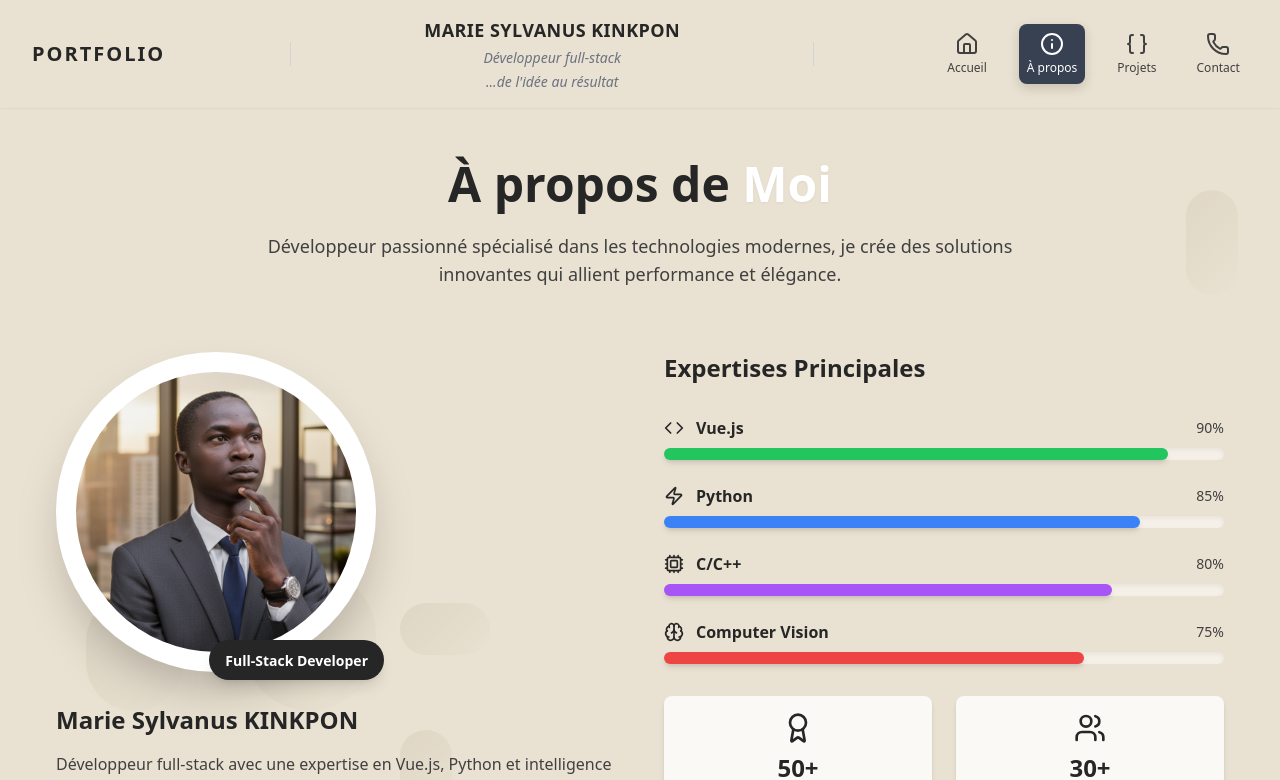
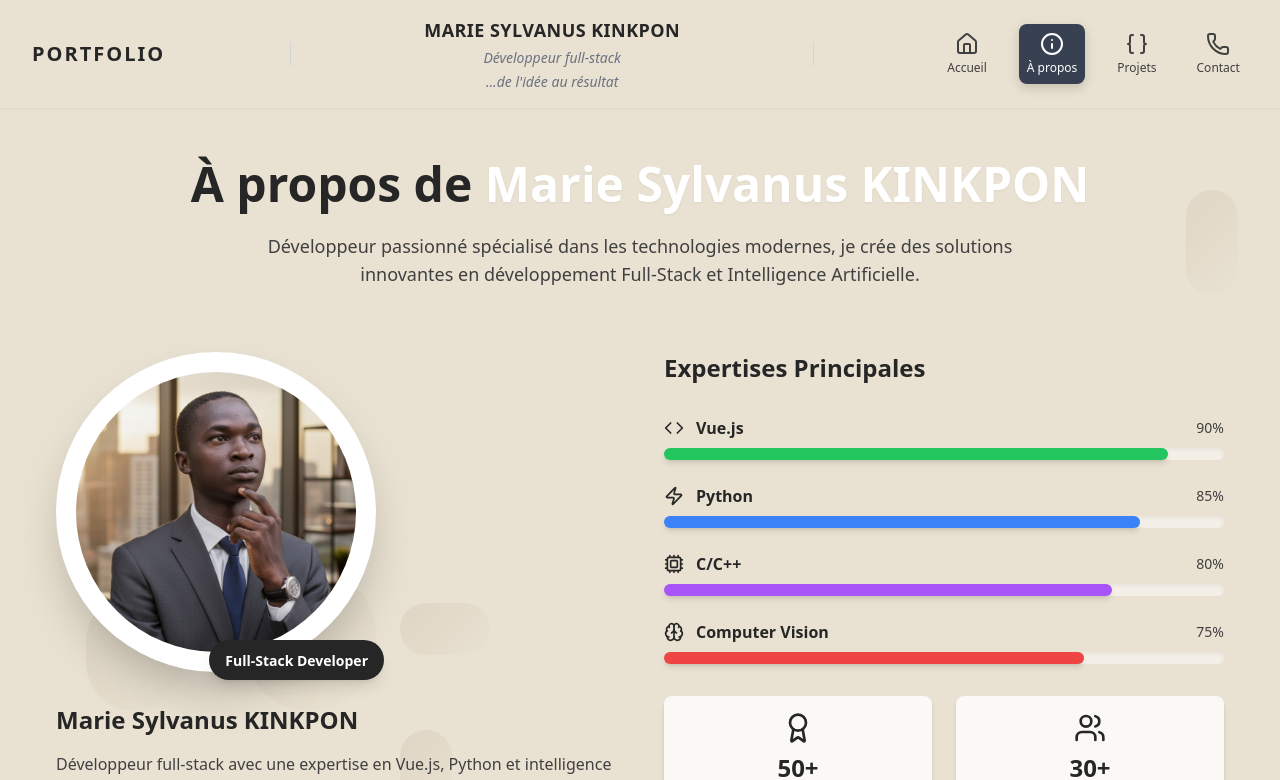
Before and after one commit to Sknyves/marie-sylvanus, a Vue app: page /about in a window 1280 px wide. Shown: the top 780 px of the page. Built offline with nearby package versions, Linux system fonts and the light colour scheme.

Commit message:
Complete SEO optimization with structured data and dynamic meta tags

```diff
--- a/index.html
+++ b/index.html
@@ -1,20 +1,71 @@
 <!DOCTYPE html>
-<html lang="">
+<html lang="fr">
+
 <head>
-    <title>Marie Sylvanus KINKPON | Développeur Full-Stack - Portfolio</title>
-    <meta name="description" content="Portfolio de Marie Sylvanus KINKPON, développeur full-stack passionné. Découvrez mes projets en développement web et mes compétences techniques.">
-    <meta name="keywords" content="portfolio, Sylvanus, KINKPON, Marie, développeur, full-stack, web, développement, Vue.js, JavaScript, React, Node.js, IA, intelligence artificielle">
+  <meta charset="UTF-8">
+  <link rel="icon" href="/logo.png">
+  <meta name="viewport" content="width=device-width, initial-scale=1.0">
+
+  <!-- Performance Optimization -->
+  <link rel="preconnect" href="https://fonts.googleapis.com">
+  <link rel="preconnect" href="https://fonts.gstatic.com" crossorigin>
+  <link rel="dns-prefetch" href="https://vercel.app">
+
+  <title>Marie Sylvanus KINKPON | Développeur Full-Stack & IA - Portfolio</title>
+  <meta name="description"
+    content="Découvrez le portfolio de Marie Sylvanus KINKPON, développeur full-stack expert en Vue.js, Python et Intelligence Artificielle. Solutions web innovantes et performantes.">
+  <meta name="keywords"
+    content="Marie Sylvanus KINKPON, développeur full-stack, portfolio, Vue.js, Python, Intelligence Artificielle, Computer Vision, développement web Bénin">
   <meta name="author" content="Marie Sylvanus KINKPON">
+  <link rel="canonical" href="https://marie-sylvanus.vercel.app/">
 
   <!-- Open Graph -->
-    <meta property="og:title" content="Marie Sylvanus KINKPON - Développeur Full-Stack">
-    <meta property="og:description" content="Portfolio professionnel de Marie Sylvanus KINKPON, développeur full-stack et IA">
+  <meta property="og:title" content="Marie Sylvanus KINKPON | Développeur Full-Stack & IA">
+  <meta property="og:description"
+    content="Portfolio professionnel de Marie Sylvanus KINKPON : développeur full-stack passionné par l'IA et le web moderne.">
   <meta property="og:type" content="website">
   <meta property="og:url" content="https://marie-sylvanus.vercel.app/">
+  <meta property="og:image" content="https://marie-sylvanus.vercel.app/banner.png">
+
+  <!-- Structured Data (JSON-LD) -->
+  <script type="application/ld+json">
+    {
+      "@context": "https://schema.org",
+      "@type": "Person",
+      "name": "Marie Sylvanus KINKPON",
+      "jobTitle": "Développeur Full-Stack & Intelligence Artificielle",
+      "url": "https://marie-sylvanus.vercel.app",
+      "image": "https://marie-sylvanus.vercel.app/about-photo.png",
+      "sameAs": [
+        "https://github.com/Sknyves",
+        "https://www.linkedin.com/in/marie-sylvanus-734b432a9/"
+      ],
+      "knowsAbout": ["Vue.js", "Python", "Django", "TensorFlow", "Computer Vision", "JavaScript", "C++"],
+      "alumniOf": {
+        "@type": "Organization",
+        "name": "Formation Développement Full-Stack"
+      }
+    }
+    </script>
+  <script type="application/ld+json">
+    {
+      "@context": "https://schema.org",
+      "@type": "WebSite",
+      "name": "Marie Sylvanus KINKPON - Portfolio",
+      "url": "https://marie-sylvanus.vercel.app",
+      "description": "Portfolio professionnel de Marie Sylvanus KINKPON, développeur full-stack expert en Vue.js, Python et Intelligence Artificielle",
+      "author": {
+        "@type": "Person",
+        "name": "Marie Sylvanus KINKPON"
+      }
+    }
+    </script>
 </head>
+
 <body>
   <div id="app"></div>
   <script type="module" src="/src/main.js"></script>
   <script src="/tailwindcss.js"></script>
 </body>
+
 </html>
--- a/src/components/AboutSection.vue
+++ b/src/components/AboutSection.vue
@@ -205,11 +205,11 @@ onMounted(() => {
       <!-- En-tête -->
       <div class="text-center mb-16">
         <h1 class="section-title text-4xl md:text-5xl font-bold text-neutral-800 mb-6">
-          À propos de <span class="text-white drop-shadow-sm">Moi</span>
+          À propos de <span class="text-white drop-shadow-sm">Marie Sylvanus KINKPON</span>
         </h1>
         <p class="section-description text-lg text-neutral-700 max-w-3xl mx-auto">
           Développeur passionné spécialisé dans les technologies modernes,
-          je crée des solutions innovantes qui allient performance et élégance.
+          je crée des solutions innovantes en développement Full-Stack et Intelligence Artificielle.
         </p>
       </div>
 
@@ -259,7 +259,7 @@ onMounted(() => {
 
         <!-- Compétences principales -->
         <div>
-          <h3 class="text-2xl font-bold text-neutral-800 mb-8">Expertises Principales</h3>
+          <h2 class="text-2xl font-bold text-neutral-800 mb-8">Expertises Principales</h2>
 
           <div class="space-y-6 mb-8">
             <div v-for="(skill, index) in skills" :key="index" class="skill-item group">
@@ -297,7 +297,7 @@ onMounted(() => {
 
       <!-- Stack Technologique -->
       <div class="mb-20">
-        <h3 class="text-3xl font-bold text-neutral-800 text-center mb-12">Stack Technologique</h3>
+        <h2 class="text-3xl font-bold text-neutral-800 text-center mb-12">Ma Stack Technologique</h2>
 
         <div class="grid grid-cols-1 md:grid-cols-2 lg:grid-cols-4 gap-6">
           <div v-for="(items, category, index) in technologies" :key="index" class="tech-category text-center">
@@ -319,9 +319,9 @@ onMounted(() => {
 
       <!-- Philosophie -->
       <div class="philosophy-section bg-white bg-opacity-90 rounded-3xl p-8 md:p-12 shadow-lg">
-        <h3 class="text-2xl md:text-3xl font-bold text-neutral-800 text-center mb-8">
-          Ma Vision du Développement
-        </h3>
+        <h2 class="text-2xl md:text-3xl font-bold text-neutral-800 text-center mb-8">
+          Ma Vision du Développement Web & IA
+        </h2>
         <div class="grid grid-cols-1 md:grid-cols-3 gap-8">
           <div class="philosophy-item text-center">
             <div class="w-16 h-16 bg-[#E9E1D1] rounded-full flex items-center justify-center mx-auto mb-4">
--- a/src/components/about.vue
+++ b/src/components/about.vue
@@ -144,8 +144,8 @@ onMounted(() => {
         <!-- Contenu principal -->
         <div class="w-full md:w-2/3 space-y-6 md:space-y-8 px-4 md:px-12">
           <div class="text-center">
-            <p class="about-title font-bold text-3xl md:text-4xl text-neutral-800">À propos de moi</p>
-            <p class="about-subtitle text-sm md:text-base italic text-gray-600 mt-2">Développeur full-stack passionné</p>
+            <h2 class="about-title font-bold text-3xl md:text-4xl text-neutral-800">À propos de Marie Sylvanus KINKPON</h2>
+            <p class="about-subtitle text-sm md:text-base italic text-gray-600 mt-2">Expert Développeur Full-Stack & Solutions IA</p>
           </div>
 
           <div class="space-y-6">
--- a/src/components/banner.vue
+++ b/src/components/banner.vue
@@ -116,13 +116,13 @@ onMounted(() => {
 <template>
     <div ref="bannerContainer" class="flex flex-col lg:flex-row p-4 h-auto min-h-screen items-center justify-center gap-8 md:gap-16 mt-16 md:mt-24">
         <div class="card-container relative w-full lg:w-1/2 h-[120vh] lg:h-[120vh] flex flex-col items-center justify-center border border-neutral-300 rounded-lg shadow-lg overflow-hidden">
-            <p class="title-text text-2xl md:text-3xl lg:text-4xl font-semibold text-neutral-800 text-center mb-4 md:mb-8 px-4">
-                MON PORTFOLIO
-            </p>
+            <h1 class="title-text text-2xl md:text-3xl lg:text-4xl font-semibold text-neutral-800 text-center mb-4 md:mb-8 px-4">
+                MARIE SYLVANUS KINKPON | PORTFOLIO
+            </h1>
 
             <img
                 :src="bannerImage"
-                alt="Bannière principale MELDEV 2025"
+                alt="Bannière principale Marie Sylvanus KINKPON - Développeur Full-Stack"
                 class="main-image w-48 md:w-64 lg:w-80 h-auto object-cover brightness-75 mb-16 md:mb-32 transform transition-transform duration-700 hover:scale-105"
                 loading="lazy"
             >
@@ -135,7 +135,7 @@ onMounted(() => {
                         class="w-16 h-16 md:w-20 md:h-20 object-cover"
                     >
                     <p class="font-semibold text-sm md:text-base mt-2">MELDEV</p>
-                    <p class="text-xs md:text-sm">2025</p>
+                    <p class="text-xs md:text-sm">2026</p>
                 </div>
             </div>
         </div>
--- a/src/components/contact.vue
+++ b/src/components/contact.vue
@@ -277,7 +277,7 @@ onMounted(() => {
           <div class="absolute -bottom-10 -left-10 w-24 h-24 rounded-full bg-white opacity-20"></div>
 
           <h3 class="text-2xl font-bold text-neutral-800 mb-6 relative z-10">
-            Envoyez un message via WhatsApp
+            Me contacter via WhatsApp
           </h3>
 
           <form @submit.prevent="submitForm" class="space-y-6 relative z-10">
@@ -371,7 +371,7 @@ onMounted(() => {
           <!-- Coordonnées -->
           <div>
             <h3 class="text-2xl font-bold text-neutral-800 mb-6">
-              Mes coordonnées
+              Coordonnées de Marie Sylvanus KINKPON
             </h3>
 
             <div class="space-y-4">
--- a/src/router/index.js
+++ b/src/router/index.js
@@ -8,22 +8,38 @@ const routes = [
   {
     path: '/',
     name: 'home',
-    component: Home
+    component: Home,
+    meta: {
+      title: 'Marie Sylvanus KINKPON | Développeur Full-Stack & IA',
+      description: 'Découvrez le portfolio de Marie Sylvanus KINKPON, développeur full-stack expert en Vue.js, Python et Intelligence Artificielle. Solutions web innovantes et performantes.'
+    }
   },
   {
     path: '/about',
     name: 'about',
-    component: About
+    component: About,
+    meta: {
+      title: 'À propos | Marie Sylvanus KINKPON',
+      description: 'Développeur full-stack passionné spécialisé en Vue.js, Python, Django et Intelligence Artificielle. Découvrez mon parcours, mes compétences techniques et ma vision du développement web moderne.'
+    }
   },
   {
     path: '/projets',
     name: 'projets',
-    component: Projects
+    component: Projects,
+    meta: {
+      title: 'Mes Réalisations | Portfolio Marie Sylvanus',
+      description: 'Explorez mes projets de développement web, applications desktop et solutions IA. Portfolio incluant des applications Vue.js, systèmes de Computer Vision et APIs Django.'
+    }
   },
   {
     path: '/contact',
     name: 'contact',
-    component: Contact
+    component: Contact,
+    meta: {
+      title: 'Contactez-moi | Marie Sylvanus KINKPON',
+      description: 'Vous avez un projet web ou une idée d\'application ? Contactez Marie Sylvanus KINKPON pour discuter de vos besoins en développement full-stack, IA ou solutions sur mesure.'
+    }
   }
 ]
 
@@ -35,4 +51,26 @@ const router = createRouter({
   }
 })
 
+router.afterEach((to) => {
+  // Update title
+  document.title = to.meta.title || 'Marie Sylvanus KINKPON - Portfolio'
+
+  // Update meta description
+  const metaDescription = document.querySelector('meta[name="description"]')
+  if (metaDescription && to.meta.description) {
+    metaDescription.setAttribute('content', to.meta.description)
+  }
+
+  // Update Open Graph tags
+  const ogTitle = document.querySelector('meta[property="og:title"]')
+  const ogDescription = document.querySelector('meta[property="og:description"]')
+
+  if (ogTitle && to.meta.title) {
+    ogTitle.setAttribute('content', to.meta.title)
+  }
+  if (ogDescription && to.meta.description) {
+    ogDescription.setAttribute('content', to.meta.description)
+  }
+})
+
 export default router
--- a/src/views/projects.vue
+++ b/src/views/projects.vue
@@ -294,9 +294,9 @@ const filterProjects = (category) => {
     <div class="container mx-auto px-4 relative z-10">
       <!-- Titre section -->
       <div class="text-center mb-16">
-        <h2 class="section-title text-4xl md:text-5xl font-bold text-neutral-800 mb-4">
-          Mes Réalisations
-        </h2>
+        <h1 class="section-title text-4xl md:text-5xl font-bold text-neutral-800 mb-4">
+          Portfolio de Projets - Marie Sylvanus KINKPON
+        </h1>
         <p class="section-description text-lg text-neutral-700 max-w-2xl mx-auto">
           Découvrez une sélection de projets où j'ai mis en œuvre mes compétences
           en développement full-stack, IA et technologies modernes.
@@ -336,7 +336,7 @@ const filterProjects = (category) => {
             <div class="relative overflow-hidden aspect-video">
               <img
                 :src="project.image"
-                :alt="project.title"
+                :alt="`Capture d'écran du projet ${project.title} - ${project.category} par Marie Sylvanus KINKPON`"
                 class="project-image w-full h-full object-cover transition-transform duration-500"
               />
               <div class="absolute inset-0 bg-black bg-opacity-0 group-hover:bg-opacity-20 transition-all duration-300"></div>
```
Also changed, not shown: src/composables/useSEO.js (added, +50 -0 lines), public/robots.txt (added), 1 other file (tests, documents, lock files or other folders). Lines whose indentation alone changed are shown as unchanged.
